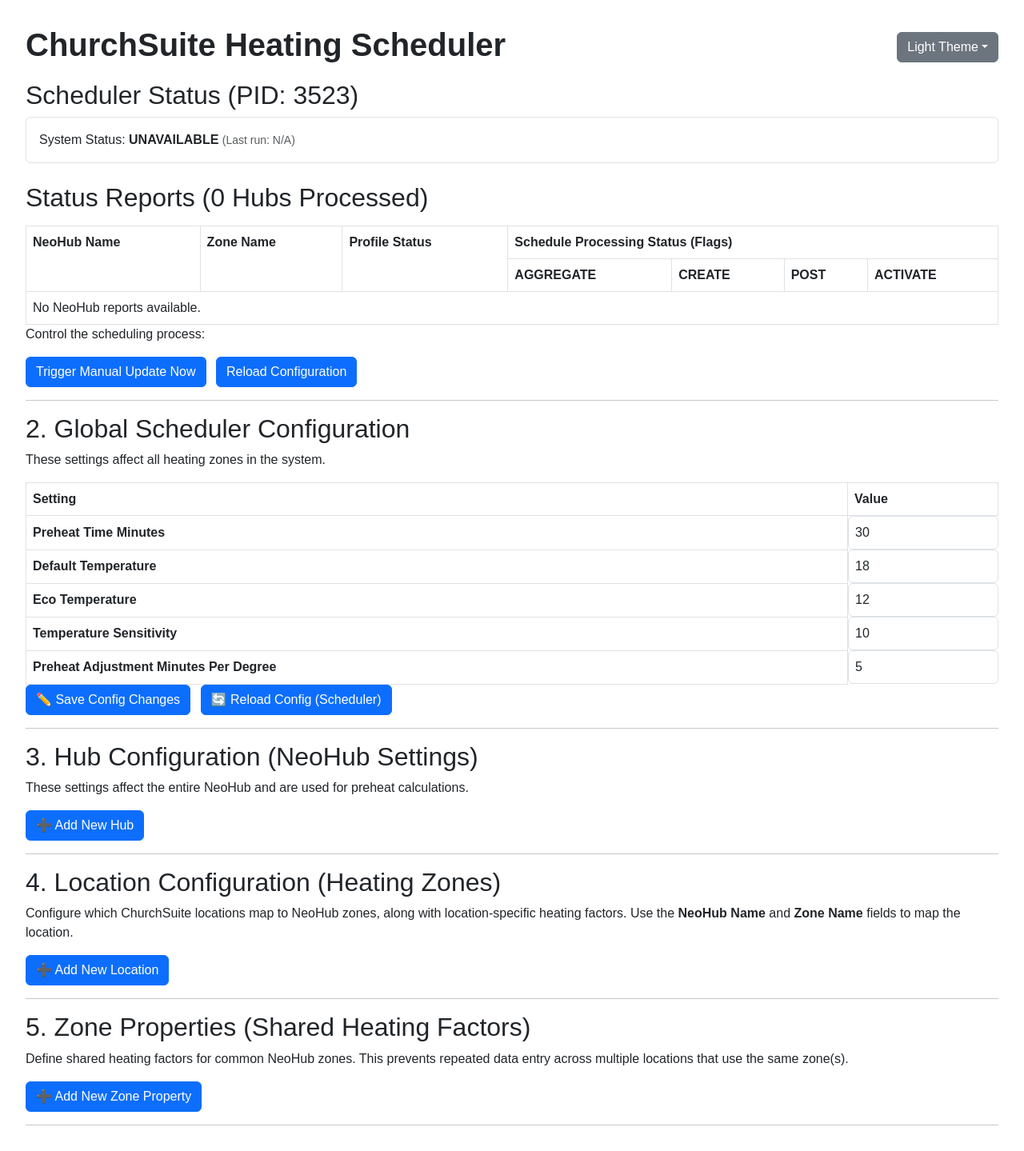
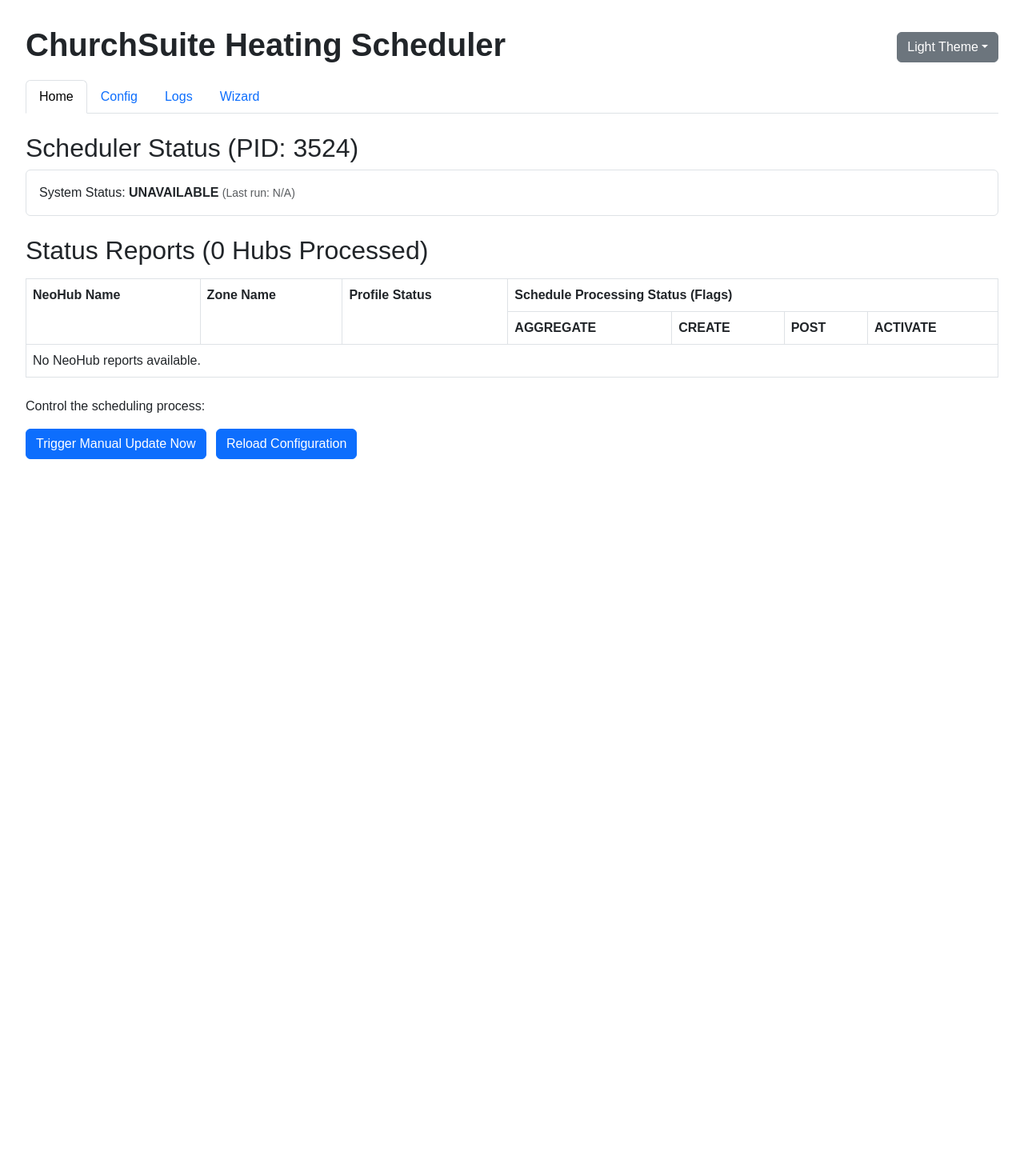
Before and after one commit to frostyflame81/churchsuite-heatmiser, a Flask app: page / in a window 1280 px wide. Shown: the whole page at 80% size. After the commit the page ends 574 px from the top, so only its background shows below. Run offline with Flask 3, Linux system fonts and the light colour scheme; data that the repository does not hold is empty.

Commit message:
Added tabs to GUI page

```diff
--- a/templates/dashboard.html
+++ b/templates/dashboard.html
@@ -58,28 +58,43 @@
             </ul>
         </div>
     </h1>
+    <ul class="nav nav-tabs mb-4" id="dashboardTabs" role="tablist">
+    <li class="nav-item" role="presentation">
+        <button class="nav-link active" id="home-tab" data-bs-toggle="tab" data-bs-target="#home-pane" type="button" role="tab" aria-controls="home-pane" aria-selected="true">Home</button>
+    </li>
+    <li class="nav-item" role="presentation">
+        <button class="nav-link" id="config-tab" data-bs-toggle="tab" data-bs-target="#config-pane" type="button" role="tab" aria-controls="config-pane" aria-selected="false">Config</button>
+    </li>
+    <li class="nav-item" role="presentation">
+        <button class="nav-link" id="logs-tab" data-bs-toggle="tab" data-bs-target="#logs-pane" type="button" role="tab" aria-controls="logs-pane" aria-selected="false">Logs</button>
+    </li>
+    <li class="nav-item" role="presentation">
+        <button class="nav-link" id="wizard-tab" data-bs-toggle="tab" data-bs-target="#wizard-pane" type="button" role="tab" aria-controls="wizard-pane" aria-selected="false">Wizard</button>
+    </li>
+    </ul>
+    <div class="tab-content" id="dashboardTabsContent">
+
+        <div class="tab-pane fade show active" id="home-pane" role="tabpanel" aria-labelledby="home-tab" tabindex="0">
             <h2>Scheduler Status (PID: {{ scheduler_pid }})</h2>
-    <div
-        id="status-header"
-        class="p-3 mb-4 rounded border {{ status.display.color }}"
-    >
+            <div id="status-header" class="p-3 mb-4 rounded border {{ status.display.color }}">
                 System Status: <strong id="status-text">{{ status.display.text }}</strong>
                 <small class="text-muted"> (Last run: <span id="status-timestamp">{{ status.timestamp }}</span>)</small>
             </div>
 
             <h2 id="reports-header">Status Reports ({{ status.neohub_reports | length if status.neohub_reports else 0 }} Hubs Processed)</h2>
-
             <div id="status-reports-container"></div>
 
+            <div class="mt-4">
                 <p>Control the scheduling process:</p>
                 <button class="btn btn-primary me-2" id="trigger-run-btn">Trigger Manual Update Now</button>
                 <button class="btn btn-primary me-2" id="reload-config-control-btn">Reload Configuration</button>
-    <hr>
+            </div>
+        </div>
 
+        <div class="tab-pane fade" id="config-pane" role="tabpanel" aria-labelledby="config-tab" tabindex="0">
             <h2>2. Global Scheduler Configuration</h2>
             <p>These settings affect all heating zones in the system.</p>
-
-    <table class="config-table" id="global-config-table">
+            <table class="config-table mb-3" id="global-config-table">
                 <thead>
                     <tr><th>Setting</th><th>Value</th></tr>
                 </thead>
@@ -92,14 +107,12 @@
                     {% endfor %}
                 </tbody>
             </table>
-
             <button class="btn btn-primary me-2" id="save-config-btn">✏️ Save Config Changes</button>
             <button class="btn btn-primary me-2" id="reload-config-scheduler-btn">🔄 Reload Config (Scheduler)</button>
+
             <hr>
 
             <h2>3. Hub Configuration (NeoHub Settings)</h2>
-    <p>These settings affect the entire NeoHub and are used for preheat calculations.</p>
-
             <div id="hubs-container">
                 {% for key, hub in config.hub_settings.items() %}
                 <div class="location-card" data-key="{{ key }}">
@@ -111,21 +124,16 @@
                 </div>
                 {% endfor %}
             </div>
-
             <button class="btn btn-primary me-2" id="add-hub-btn">➕ Add New Hub</button>
 
             <hr>
 
             <h2>4. Location Configuration (Heating Zones)</h2>
-    <p>
-        Configure which ChurchSuite locations map to NeoHub zones, along with location-specific heating factors.
-        Use the <strong>NeoHub Name</strong> and <strong>Zone Name</strong> fields to map the location.
-    </p>
-
             <div id="locations-container">
                 {% for key, location in config.locations.items() %}
                 <div class="location-card" data-key="{{ key }}">
-            <h3>{{ key | replace('_', ' ') | title }}</h3> <table class="config-table location-data">
+                    <h3>{{ key | replace('_', ' ') | title }}</h3>
+                    <table class="config-table location-data">
                         <tr><th>NeoHub Name</th><td contenteditable="true" data-key="neohub" class="form-control">{{ location.neohub }}</td></tr>
                         <tr><th>Zone Name (CSV)</th><td contenteditable="true" data-key="zones" class="form-control">{{ location.zones | join(', ') }}</td></tr>
                         <tr><th>Heat Loss Factor</th><td contenteditable="true" data-key="heat_loss_factor" class="form-control">{{ location.heat_loss_factor }}</td></tr>
@@ -135,15 +143,11 @@
                 </div>
                 {% endfor %}
             </div>
+            <button class="btn btn-primary me-2" id="add-location-btn">➕ Add New Location</button>
 
-    <button class="btn btn-primary me-2" id="add-location-btn">➕ Add New Location</button>
             <hr>
 
             <h2>5. Zone Properties (Shared Heating Factors)</h2>
-    <p>
-        Define shared heating factors for common NeoHub zones. This prevents repeated data entry across multiple locations that use the same zone(s).
-    </p>
-
             <div id="zone-properties-container">
                 {% for zone_name, props in config.zone_properties.items() %}
                 <div class="location-card" data-key="{{ zone_name }}">
@@ -155,9 +159,20 @@
                 </div>
                 {% endfor %}
             </div>
+            <button class="btn btn-primary me-2" id="add-zone-prop-btn">➕ Add New Zone Property</button>
+        </div>
 
-    <button class="btn btn-primary me-2" id="add-zone-prop-btn">➕ Add New Zone Property</button>
-    <hr>
+        <div class="tab-pane fade" id="logs-pane" role="tabpanel" aria-labelledby="logs-tab" tabindex="0">
+            <h2>System Logs</h2>
+            <p class="text-muted">Log retrieval and filtering functionality coming soon...</p>
+        </div>
+
+        <div class="tab-pane fade" id="wizard-pane" role="tabpanel" aria-labelledby="wizard-tab" tabindex="0">
+            <h2>Setup Wizard</h2>
+            <p class="text-muted">Automated setup routine and first-run functionality coming soon...</p>
+        </div>
+
+    </div>
 
     <script src="https://cdn.jsdelivr.net/npm/bootstrap@5.3.3/dist/js/bootstrap.bundle.min.js" integrity="sha384-YvpcrYf0tY3lHB60NNkmXc5s9fDVZLESaAA55NDzOxhy9GkcIdslK1eN7N6jIeHz" crossorigin="anonymous"></script>
     <script>
```
Lines whose indentation alone changed are shown as unchanged.
